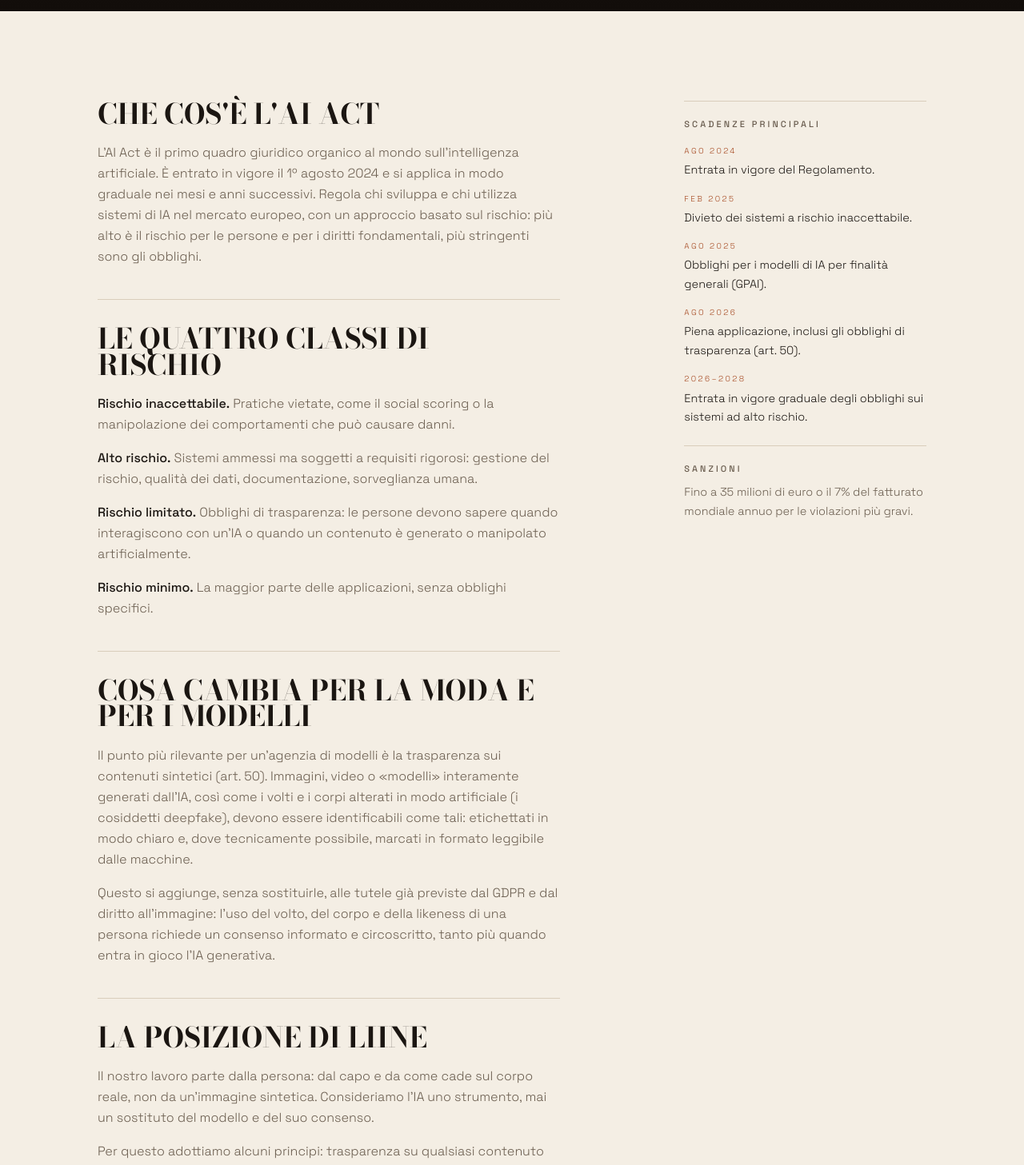
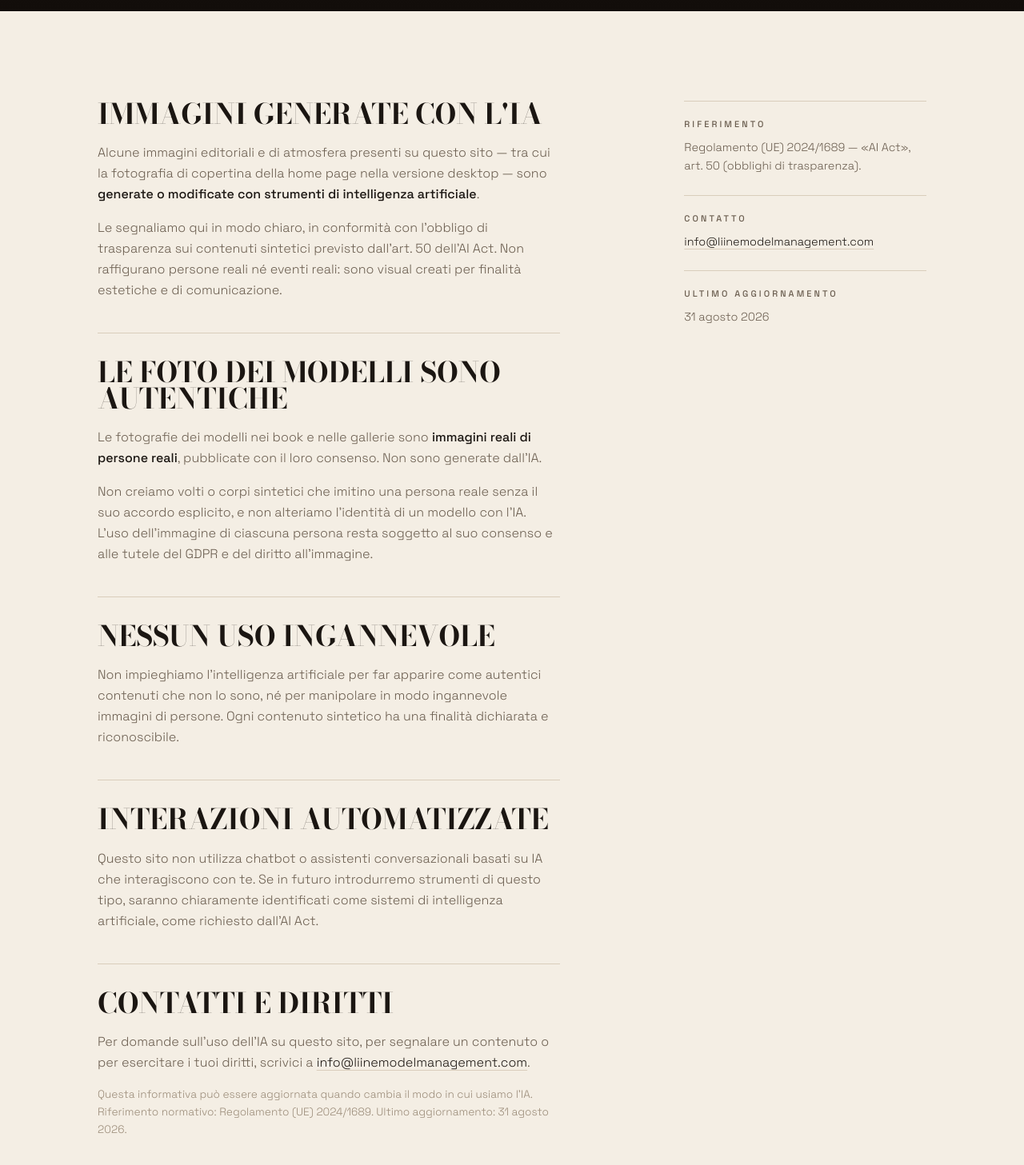
Before and after one commit to GrowthSphereIT/liine_model_management, a Next.js app: page /ai-act in a window 1280 px wide. Shown: the part 480-1937 px from the top of the page at 80% size. Built offline with nearby package versions, Linux system fonts and the light colour scheme.

Commit message:
feat: update AI Act page with enhanced transparency information and revised metadata

```diff
--- a/src/app/ai-act/page.tsx
+++ b/src/app/ai-act/page.tsx
@@ -2,46 +2,31 @@ import type { Metadata } from "next";
 import FormLayout from "@/components/forms/FormLayout";
 
 export const metadata: Metadata = {
-  title: "AI Act: la nostra posizione sull'intelligenza artificiale",
+  title: "Trasparenza IA: informativa ai sensi dell'AI Act",
   description:
-    "Cosa prevede il Regolamento europeo sull'intelligenza artificiale (EU AI Act, Reg. UE 2024/1689), le sue scadenze e cosa significa per la moda, l'immagine dei modelli e i contenuti generati dall'IA.",
+    "Informativa di trasparenza sull'uso dell'intelligenza artificiale su questo sito, ai sensi dell'art. 50 del Regolamento europeo sull'IA (AI Act, Reg. UE 2024/1689).",
   keywords: [
+    "trasparenza IA",
     "AI Act",
+    "art. 50",
     "Regolamento UE 2024/1689",
-    "intelligenza artificiale moda",
-    "deepfake",
     "immagini generate dall'IA",
-    "trasparenza IA",
-    "modelli sintetici",
+    "contenuti sintetici",
     "LIINE",
   ],
   alternates: { canonical: "/ai-act" },
+  robots: { index: true, follow: true },
   openGraph: {
     type: "article",
     url: "/ai-act",
-    title: "AI Act · LIINE Model Management",
+    title: "Trasparenza IA · LIINE Model Management",
     description:
-      "Il Regolamento europeo sull'IA e cosa significa per la moda e per l'immagine dei modelli.",
+      "Come e dove usiamo l'intelligenza artificiale su questo sito, ai sensi dell'AI Act.",
   },
 };
 
-// Key milestones of the EU AI Act (Reg. (EU) 2024/1689), for the aside rail.
-const TIMELINE: { date: string; label: string }[] = [
-  { date: "Ago 2024", label: "Entrata in vigore del Regolamento." },
-  { date: "Feb 2025", label: "Divieto dei sistemi a rischio inaccettabile." },
-  {
-    date: "Ago 2025",
-    label: "Obblighi per i modelli di IA per finalità generali (GPAI).",
-  },
-  {
-    date: "Ago 2026",
-    label: "Piena applicazione, inclusi gli obblighi di trasparenza (art. 50).",
-  },
-  {
-    date: "2026–2028",
-    label: "Entrata in vigore graduale degli obblighi sui sistemi ad alto rischio.",
-  },
-];
+const CONTACT_EMAIL = "info@liinemodelmanagement.com";
+const UPDATED = "31 agosto 2026";
 
 function Section({
   title,
@@ -65,105 +50,104 @@ function Section({
 export default function AiActPage() {
   return (
     <FormLayout
-      eyebrow="Normativa"
-      titleLines={["EU AI Act", "e moda."]}
-      intro="Il Regolamento europeo sull'intelligenza artificiale (Reg. UE 2024/1689) fissa regole comuni per un'IA affidabile. Ecco cosa prevede e cosa comporta per l'immagine dei modelli e per i contenuti generati dall'IA."
+      eyebrow="Trasparenza IA"
+      titleLines={["Trasparenza", "sull'IA."]}
+      intro="Informativa resa ai sensi dell'articolo 50 del Regolamento europeo sull'intelligenza artificiale (AI Act, Reg. UE 2024/1689). Qui dichiariamo come e dove usiamo l'intelligenza artificiale su questo sito."
       backHref="/"
       backLabel="Home"
       aside={
         <div className="flex flex-col gap-6 text-[0.9rem] leading-relaxed text-ink-soft">
           <div className="border-t border-line pt-5">
-            <p className="u-eyebrow mb-4">Scadenze principali</p>
-            <ul className="flex flex-col gap-4">
-              {TIMELINE.map((t) => (
-                <li key={t.date} className="flex flex-col gap-1">
-                  <span className="text-[0.625rem] uppercase tracking-[0.24em] text-accent">
-                    {t.date}
-                  </span>
-                  <span className="text-[0.9rem] text-ink">{t.label}</span>
-                </li>
-              ))}
-            </ul>
+            <p className="u-eyebrow mb-2">Riferimento</p>
+            <p>
+              Regolamento (UE) 2024/1689 — «AI Act», art. 50 (obblighi di
+              trasparenza).
+            </p>
           </div>
           <div className="border-t border-line pt-5">
-            <p className="u-eyebrow mb-2">Sanzioni</p>
+            <p className="u-eyebrow mb-2">Contatto</p>
             <p>
-              Fino a 35 milioni di euro o il 7% del fatturato mondiale annuo per
-              le violazioni più gravi.
+              <a
+                href={`mailto:${CONTACT_EMAIL}`}
+                className="text-ink underline decoration-line underline-offset-4 transition-colors hover:text-accent hover:decoration-accent"
+              >
+                {CONTACT_EMAIL}
+              </a>
             </p>
+          </div>
+          <div className="border-t border-line pt-5">
+            <p className="u-eyebrow mb-2">Ultimo aggiornamento</p>
+            <p>{UPDATED}</p>
           </div>
         </div>
       }
     >
       <div className="flex flex-col gap-10">
-        <Section title="Che cos'è l'AI Act">
+        <Section title="Immagini generate con l'IA">
           <p>
-            L&apos;AI Act è il primo quadro giuridico organico al mondo
-            sull&apos;intelligenza artificiale. È entrato in vigore il 1º agosto
-            2024 e si applica in modo graduale nei mesi e anni successivi. Regola
-            chi sviluppa e chi utilizza sistemi di IA nel mercato europeo, con un
-            approccio basato sul rischio: più alto è il rischio per le persone e
-            per i diritti fondamentali, più stringenti sono gli obblighi.
+            Alcune immagini editoriali e di atmosfera presenti su questo sito —
+            tra cui la fotografia di copertina della home page nella versione
+            desktop — sono <span className="font-medium text-ink">generate o
+            modificate con strumenti di intelligenza artificiale</span>.
+          </p>
+          <p>
+            Le segnaliamo qui in modo chiaro, in conformità con l&apos;obbligo di
+            trasparenza sui contenuti sintetici previsto dall&apos;art. 50
+            dell&apos;AI Act. Non raffigurano persone reali né eventi reali: sono
+            visual creati per finalità estetiche e di comunicazione.
           </p>
         </Section>
 
-        <Section title="Le quattro classi di rischio">
+        <Section title="Le foto dei modelli sono autentiche">
           <p>
-            <span className="font-medium text-ink">Rischio inaccettabile.</span>{" "}
-            Pratiche vietate, come il social scoring o la manipolazione dei
-            comportamenti che può causare danni.
+            Le fotografie dei modelli nei book e nelle gallerie sono{" "}
+            <span className="font-medium text-ink">immagini reali di persone
+            reali</span>, pubblicate con il loro consenso. Non sono generate
+            dall&apos;IA.
           </p>
           <p>
-            <span className="font-medium text-ink">Alto rischio.</span> Sistemi
-            ammessi ma soggetti a requisiti rigorosi: gestione del rischio,
-            qualità dei dati, documentazione, sorveglianza umana.
-          </p>
-          <p>
-            <span className="font-medium text-ink">Rischio limitato.</span>{" "}
-            Obblighi di trasparenza: le persone devono sapere quando interagiscono
-            con un&apos;IA o quando un contenuto è generato o manipolato
-            artificialmente.
-          </p>
-          <p>
-            <span className="font-medium text-ink">Rischio minimo.</span> La
-            maggior parte delle applicazioni, senza obblighi specifici.
+            Non creiamo volti o corpi sintetici che imitino una persona reale
+            senza il suo accordo esplicito, e non alteriamo l&apos;identità di un
+            modello con l&apos;IA. L&apos;uso dell&apos;immagine di ciascuna
+            persona resta soggetto al suo consenso e alle tutele del GDPR e del
+            diritto all&apos;immagine.
           </p>
         </Section>
 
-        <Section title="Cosa cambia per la moda e per i modelli">
+        <Section title="Nessun uso ingannevole">
           <p>
-            Il punto più rilevante per un&apos;agenzia di modelli è la
-            trasparenza sui contenuti sintetici (art. 50). Immagini, video o
-            &laquo;modelli&raquo; interamente generati dall&apos;IA, così come i
-            volti e i corpi alterati in modo artificiale (i cosiddetti deepfake),
-            devono essere identificabili come tali: etichettati in modo chiaro e,
-            dove tecnicamente possibile, marcati in formato leggibile dalle
-            macchine.
-          </p>
-          <p>
-            Questo si aggiunge, senza sostituirle, alle tutele già previste dal
-            GDPR e dal diritto all&apos;immagine: l&apos;uso del volto, del corpo
-            e della likeness di una persona richiede un consenso informato e
-            circoscritto, tanto più quando entra in gioco l&apos;IA generativa.
+            Non impieghiamo l&apos;intelligenza artificiale per far apparire come
+            autentici contenuti che non lo sono, né per manipolare in modo
+            ingannevole immagini di persone. Ogni contenuto sintetico ha una
+            finalità dichiarata e riconoscibile.
           </p>
         </Section>
 
-        <Section title="La posizione di LIINE">
+        <Section title="Interazioni automatizzate">
           <p>
-            Il nostro lavoro parte dalla persona: dal capo e da come cade sul
-            corpo reale, non da un&apos;immagine sintetica. Consideriamo l&apos;IA
-            uno strumento, mai un sostituto del modello e del suo consenso.
+            Questo sito non utilizza chatbot o assistenti conversazionali basati
+            su IA che interagiscono con te. Se in futuro introdurremo strumenti
+            di questo tipo, saranno chiaramente identificati come sistemi di
+            intelligenza artificiale, come richiesto dall&apos;AI Act.
           </p>
+        </Section>
+
+        <Section title="Contatti e diritti">
           <p>
-            Per questo adottiamo alcuni principi: trasparenza su qualsiasi
-            contenuto generato o alterato dall&apos;IA; consenso esplicito dei
-            modelli per ogni uso della loro immagine; nessuna creazione di volti o
-            corpi sintetici che imitino una persona senza il suo accordo.
+            Per domande sull&apos;uso dell&apos;IA su questo sito, per segnalare
+            un contenuto o per esercitare i tuoi diritti, scrivici a{" "}
+            <a
+              href={`mailto:${CONTACT_EMAIL}`}
+              className="text-ink underline decoration-line underline-offset-4 transition-colors hover:text-accent hover:decoration-accent"
+            >
+              {CONTACT_EMAIL}
+            </a>
+            .
           </p>
           <p className="text-[0.85rem] text-ink-faint">
-            Questa pagina ha finalità informative e non costituisce consulenza
-            legale. Per il testo integrale si rimanda al Regolamento (UE)
-            2024/1689.
+            Questa informativa può essere aggiornata quando cambia il modo in cui
+            usiamo l&apos;IA. Riferimento normativo: Regolamento (UE) 2024/1689.
+            Ultimo aggiornamento: {UPDATED}.
           </p>
         </Section>
       </div>
```
Also changed, not shown: public/covers/hero-lei.webp.
